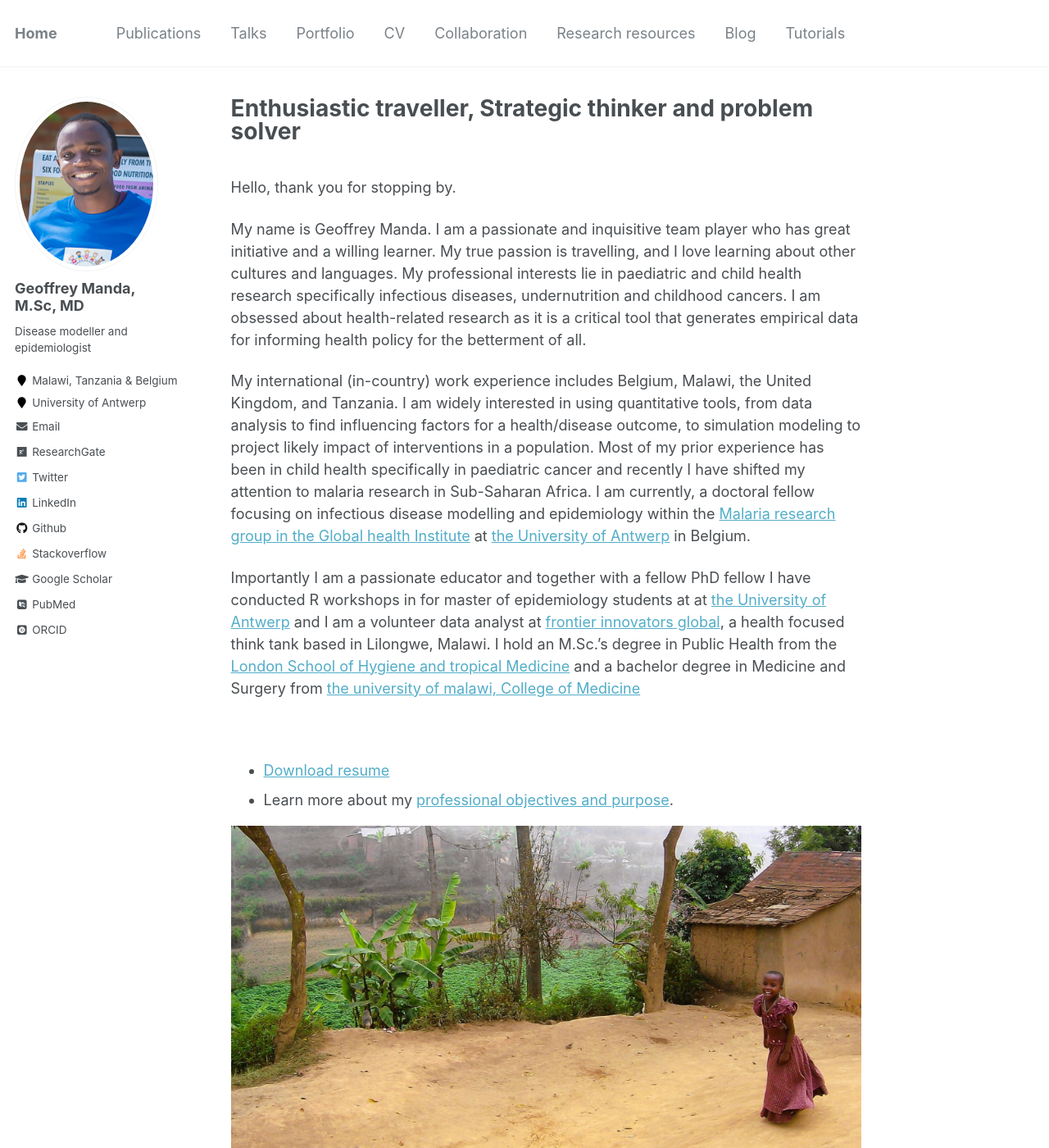
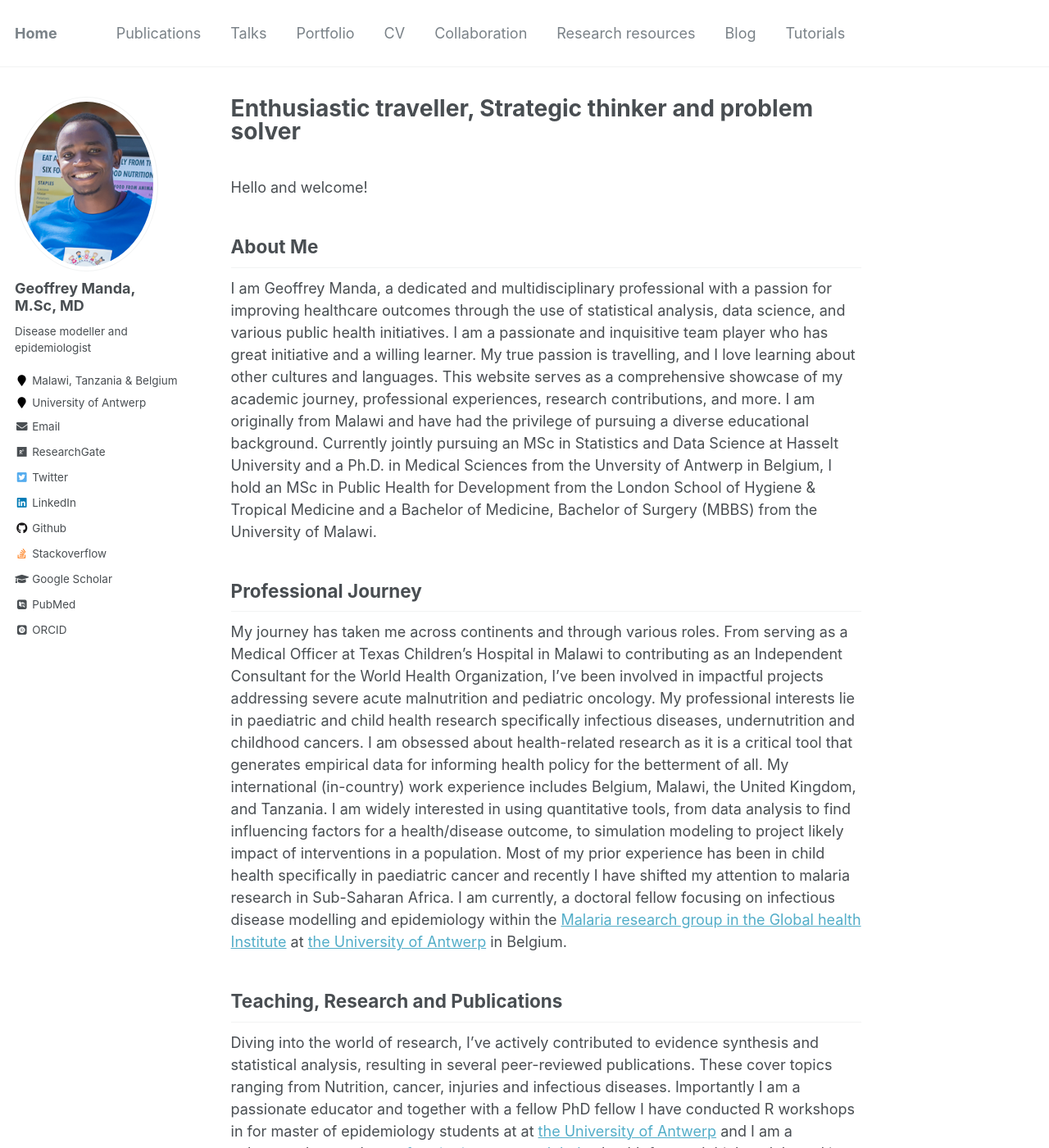
Before and after one commit to GeoffreyManda/GeoffreyManda.github.io, a Jekyll site: the page built from _pages/about.md, in a window 1280 px wide and 1400 px high. Shown: the whole window at 82% size. Built offline with Jekyll 4.4.1, drawn with Linux system fonts in a browser that asks for light colours; some web fonts are replaced; a file with an impossible date is left out; some of the changed text lies outside the part shown.

Commit message:
Update about.md
Signed-off-by: Geoffrey Manda <115564452+GeoffreyManda@users.noreply.github.com>

```diff
--- a/_pages/about.md
+++ b/_pages/about.md
@@ -9,14 +9,29 @@ redirect_from:
 ---
 
 <br/>
-Hello, thank you for stopping by.
+Hello and welcome!
 <br/>
 
-My name is Geoffrey Manda. I am a passionate and inquisitive team player who has great initiative and a willing learner. My true passion is travelling, and I love learning about other cultures and languages. My professional interests lie in paediatric and child health research specifically infectious diseases, undernutrition and childhood cancers. I am obsessed about health-related research as it is a critical tool that generates empirical data for informing health policy for the betterment of all.
+## About Me
+I am Geoffrey Manda, a dedicated and multidisciplinary professional with a passion for improving healthcare outcomes through the use of statistical analysis, data science, and various public health initiatives. I am a passionate and inquisitive team player who has great initiative and a willing learner. My true passion is travelling, and I love learning about other cultures and languages. This website serves as a comprehensive showcase of my academic journey, professional experiences, research contributions, and more. I am originally from Malawi and have had the privilege of pursuing a diverse educational background. Currently jointly pursuing an MSc in Statistics and Data Science at Hasselt University and a Ph.D. in Medical Sciences from the Unversity of Antwerp in Belgium, I hold an MSc in Public Health for Development from the London School of Hygiene & Tropical Medicine and a Bachelor of Medicine, Bachelor of Surgery (MBBS) from the University of Malawi.
 
-My international (in-country) work experience includes Belgium, Malawi, the United Kingdom, and Tanzania. I am widely interested in using quantitative tools, from data analysis to find influencing factors for a health/disease outcome, to simulation modeling to project likely impact of interventions in a population. Most of my prior experience has been in child health specifically in paediatric cancer and recently I have shifted my attention to malaria research in Sub-Saharan Africa. I am currently, a doctoral fellow focusing on infectious disease modelling and epidemiology within the [Malaria research group in the Global health Institute](https://www.uantwerpen.be/en/research-groups/global-health-institute/) at [the University of Antwerp](https://www.uantwerpen.be/en/) in Belgium.
+## Professional Journey
+My journey has taken me across continents and through various roles. From serving as a Medical Officer at Texas Children’s Hospital in Malawi to contributing as an Independent Consultant for the World Health Organization, I've been involved in impactful projects addressing severe acute malnutrition and pediatric oncology. My professional interests lie in paediatric and child health research specifically infectious diseases, undernutrition and childhood cancers. I am obsessed about health-related research as it is a critical tool that generates empirical data for informing health policy for the betterment of all. My international (in-country) work experience includes Belgium, Malawi, the United Kingdom, and Tanzania. I am widely interested in using quantitative tools, from data analysis to find influencing factors for a health/disease outcome, to simulation modeling to project likely impact of interventions in a population. Most of my prior experience has been in child health specifically in paediatric cancer and recently I have shifted my attention to malaria research in Sub-Saharan Africa. I am currently, a doctoral fellow focusing on infectious disease modelling and epidemiology within the [Malaria research group in the Global health Institute](https://www.uantwerpen.be/en/research-groups/global-health-institute/) at [the University of Antwerp](https://www.uantwerpen.be/en/) in Belgium.
 
-Importantly I am a passionate educator and together with a fellow PhD fellow I have conducted R workshops in for master of epidemiology students at at [the University of Antwerp](https://www.uantwerpen.be/en/) and I am a volunteer data analyst at [frontier innovators global](https://www.frontier-innovators-global.github.io), a health focused think tank based in Lilongwe, Malawi. I hold an M.Sc.'s degree in Public Health from the [London School of Hygiene and tropical Medicine](https://www.lshtm.ac.uk) and a bachelor degree in Medicine and Surgery from [the university of malawi, College of Medicine](https://www.kuhes.ac.mw)
+## Teaching, Research and Publications
+Diving into the world of research, I've actively contributed to evidence synthesis and statistical analysis, resulting in several peer-reviewed publications. These cover topics ranging from Nutrition, cancer, injuries and infectious diseases. Importantly I am a passionate educator and together with a fellow PhD fellow I have conducted R workshops in for master of epidemiology students at at [the University of Antwerp](https://www.uantwerpen.be/en/) and I am a volunteer data analyst at [frontier innovators global](https://www.frontier-innovators-global.github.io), a health focused think tank based in Lilongwe, Malawi. I hold an M.Sc.'s degree in Public Health from the [London School of Hygiene and tropical Medicine](https://www.lshtm.ac.uk) and a bachelor degree in Medicine and Surgery from [the university of malawi, College of Medicine](https://www.kuhes.ac.mw)
+
+## Academic and Professional Recognition
+I am honored to have received awards such as the Commonwealth Scholarship from the UK and various other awards. These recognitions underscore my commitment to academic excellence and professional development.
+
+## Skills and Expertise
+My skill set includes advanced proficiency in data management, geospatial mapping, statistical analysis, data visualization, and software development using tools like R, Python, Stata and Swift. I am fluent in English and have basic knowledge of Dutch.
+
+## Community Engagement and Volunteering
+Beyond my professional endeavors, I actively engage in community service as a member of Lions Club International in Malawi and contribute to career mentorship for undergraduates.
+
+## Explore My Portfolio
+Feel free to explore my portfolio, which encompasses my academic achievements, work experiences, publications, conference presentations, and more. Whether you're interested in my research contributions or seeking a collaborative professional, I invite you to delve into the various facets of my journey.
 
 <br/>
 
```
